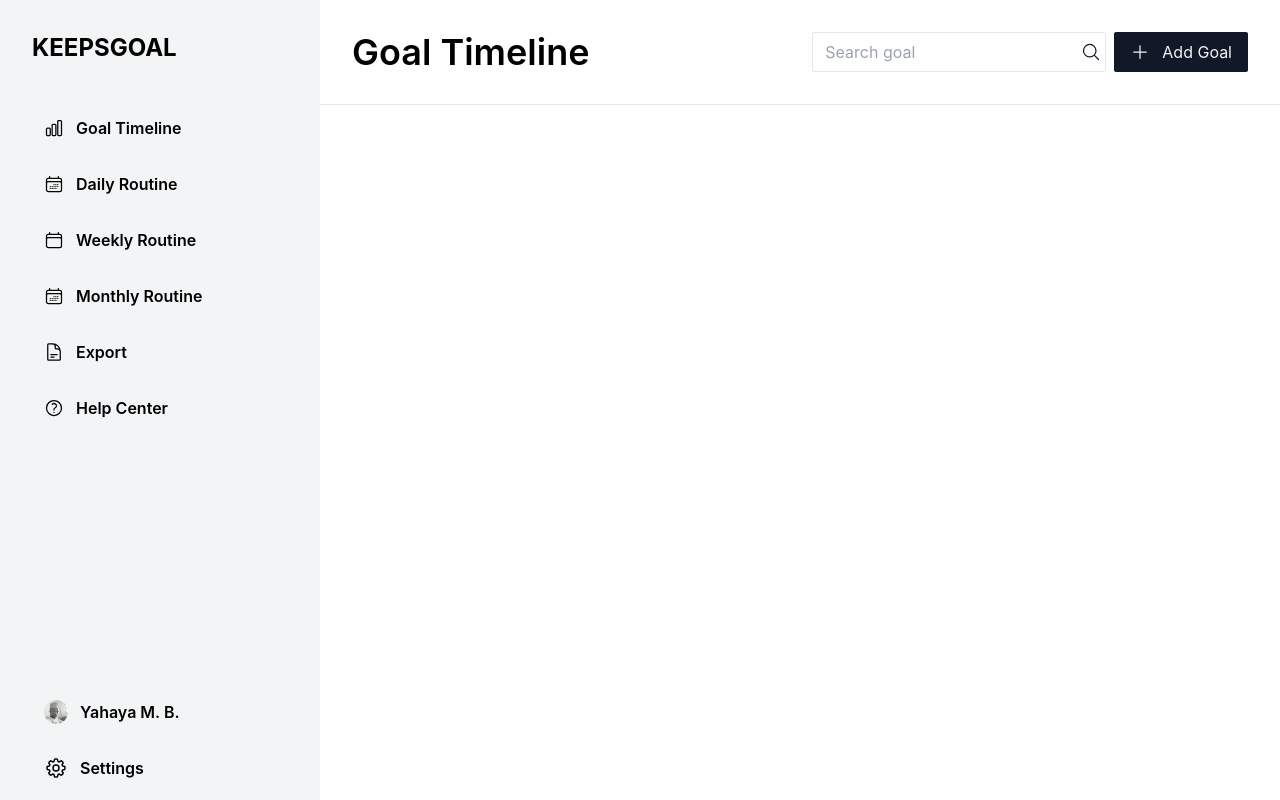
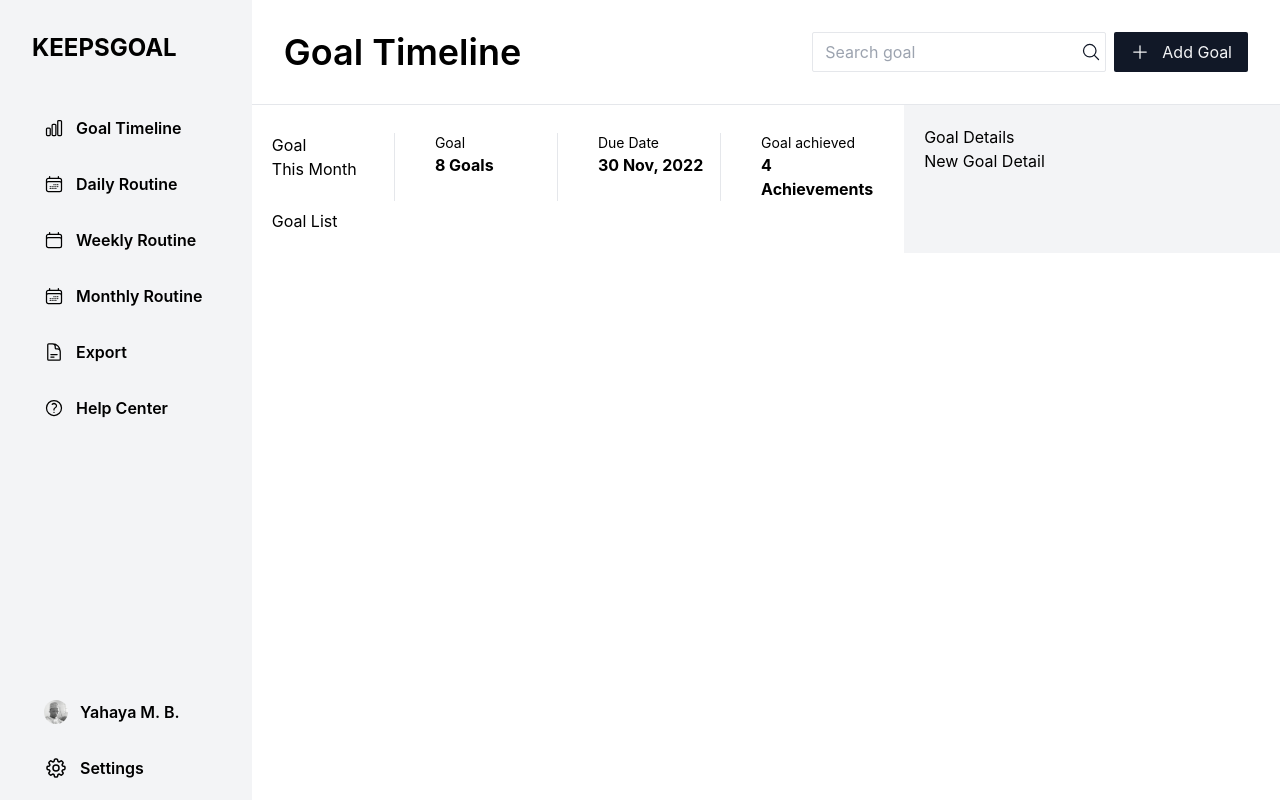
Before and after one commit to Abiey2579/keeps-goal, a React (Create React App) app: page / in a window 1280 px wide. Built offline with nearby package versions, Linux system fonts and the light colour scheme.

Commit message:
Completed Metrics Component

```diff
--- a/src/components/IndexKeepsGoal.tsx
+++ b/src/components/IndexKeepsGoal.tsx
@@ -11,14 +11,20 @@ import TopNavigation from "./TopNavigation";
 
 const KeepsGoal = () => {
   return (
-    <div className="flex flex-">
+    <div className="flex">
       <SideNavigation />
       <div className="flex-grow">
-        {/* <Metrics />
-      <GoalDetails />
-      <GoalList />
-      <NewGoalDetails /> */}
         <TopNavigation />
+        <div className="flex min-h-max">
+          <div className="flex-grow p-5">
+            <Metrics />
+            <GoalList />
+          </div>
+          <div className="w-96 min-w-fit max-w-sm p-5 bg-gray-100">
+            <GoalDetails />
+            <NewGoalDetails />
+          </div>
+        </div>
       </div>
     </div>
   );
--- a/src/components/Metrics.tsx
+++ b/src/components/Metrics.tsx
@@ -2,8 +2,24 @@ import React from "react";
 
 const Metrics = () => {
   return (
-    <div>
-      <h1>Metrics</h1>
+    <div className="w-full grid grid-cols-4 gap-10 py-2">
+      <div className="border-r">
+        <span>
+          Goal <br /> This Month
+        </span>
+      </div>
+      <div className="flex flex-col border-r">
+        <span className="text-sm">Goal</span>
+        <span className="font-bold">8 Goals</span>
+      </div>
+      <div className="flex flex-col border-r">
+        <span className="text-sm">Due Date</span>
+        <span className="font-bold">30 Nov, 2022</span>
+      </div>
+      <div className="flex flex-col">
+        <span className="text-sm">Goal achieved</span>
+        <span className="font-bold">4 Achievements</span>
+      </div>
     </div>
   );
 };
--- a/src/components/SideNavigation.tsx
+++ b/src/components/SideNavigation.tsx
@@ -1,5 +1,4 @@
 import React from "react";
-import "./../index.css";
 
 // USER IMAGE
 import UserProfileImage from "./../Images/user.jpg";
@@ -16,7 +15,7 @@ import {
 
 const SideNavigation = () => {
   return (
-    <div className=" bg-gray-100 w-80 min-w-fit max-w-xs h-[100vh] p-8">
+    <div className=" bg-gray-100 w-64 min-w-fit max-w-xs h-[100vh] p-8">
       <h1 className="text-2xl font-bold mb-10">KEEPSGOAL</h1>
       <ul>
         <li className="mb-2">
```
